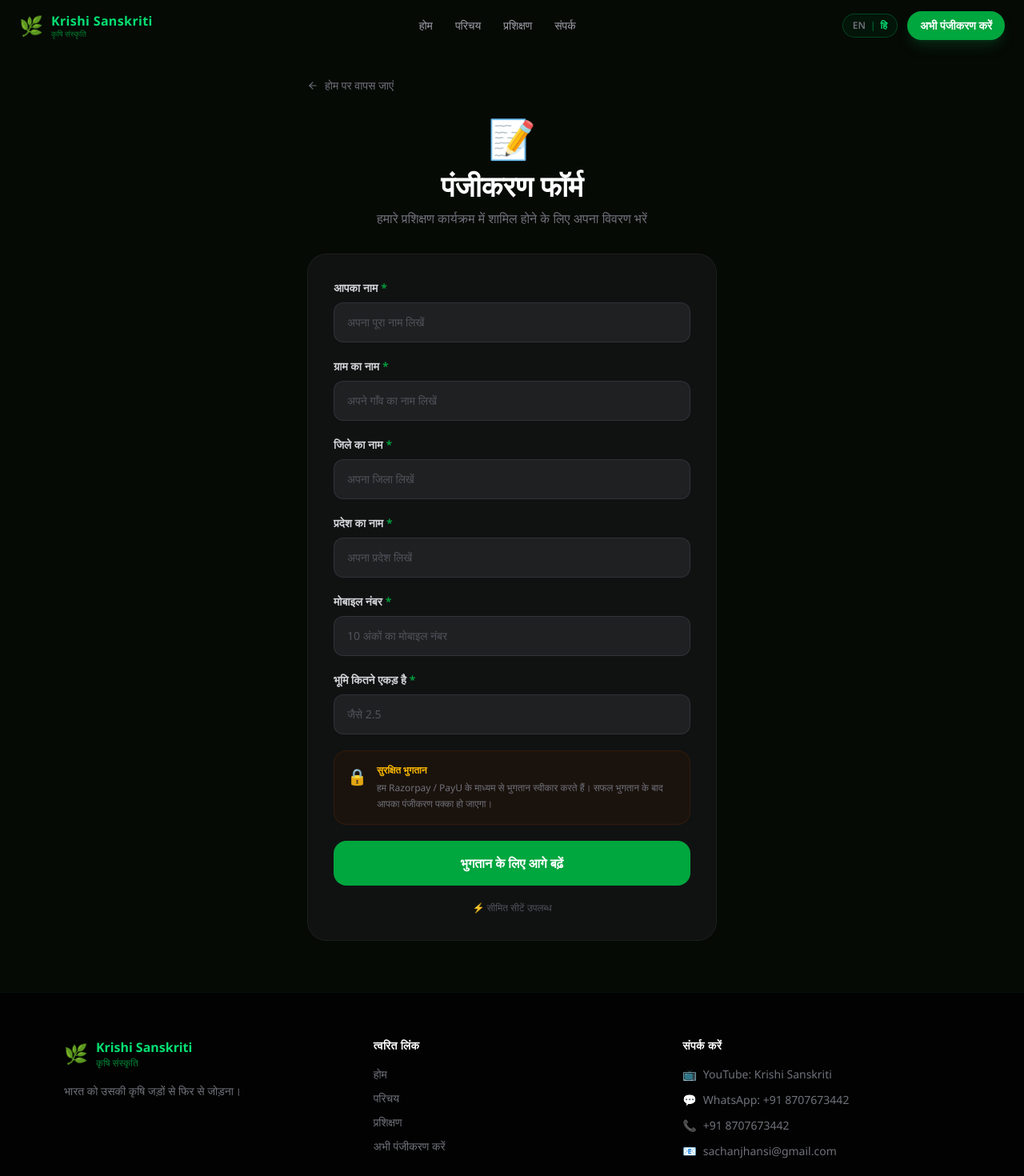
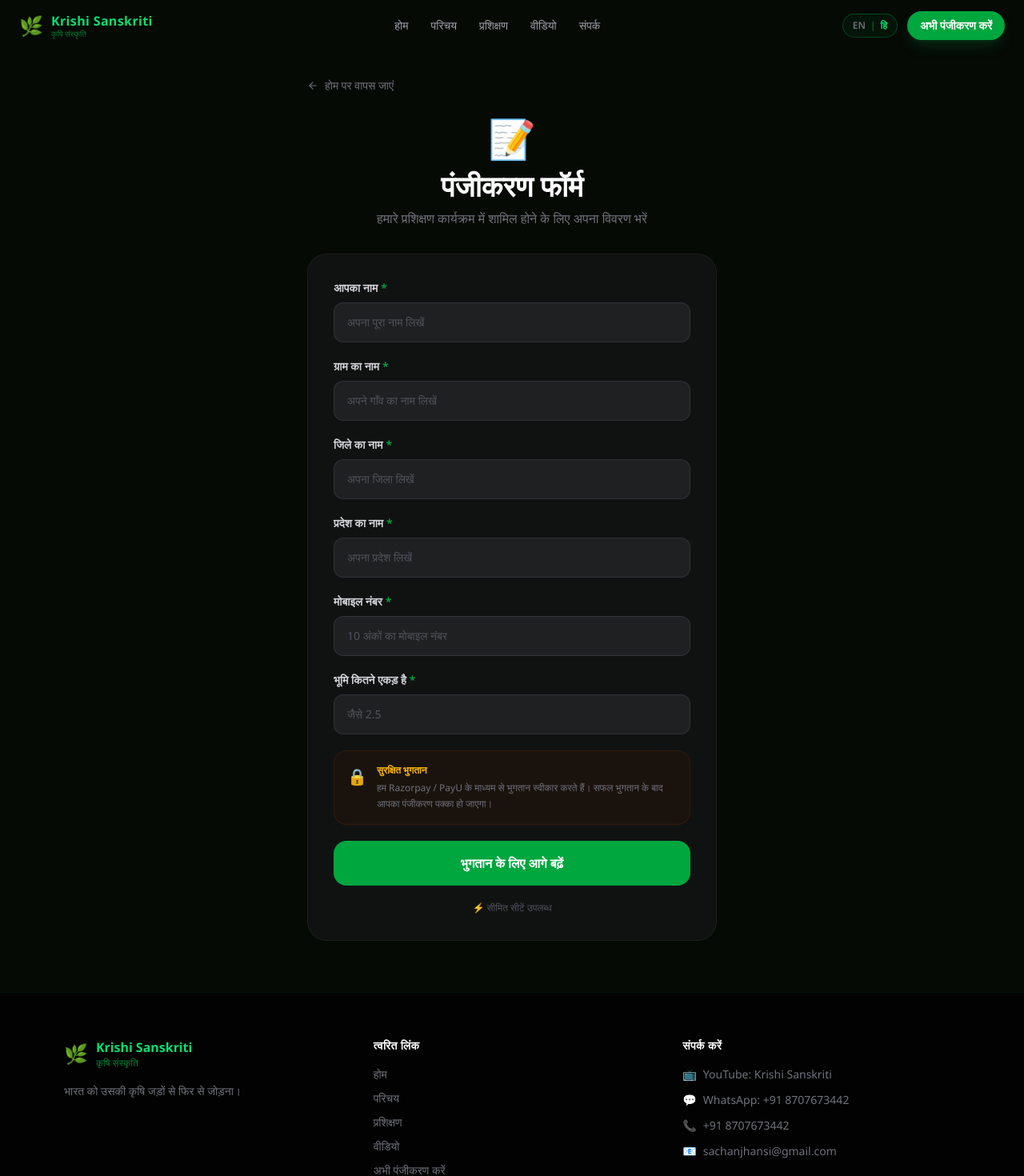
Before and after one commit to sachanakshat/krishisanskriti, a Next.js app: page /register in a window 1280 px wide. Shown: the top 1470 px of the page at 80% size. Built offline with nearby package versions, Linux system fonts and the light colour scheme.

Commit message:
Added video section

```diff
--- a/app/page.tsx
+++ b/app/page.tsx
@@ -3,6 +3,7 @@ import HeroSection from "@/components/HeroSection";
 import StatsSection from "@/components/StatsSection";
 import PillarsSection from "@/components/PillarsSection";
 import TrainingSection from "@/components/TrainingSection";
+import VideosSection from "@/components/VideosSection";
 import CtaSection from "@/components/CtaSection";
 import Footer from "@/components/Footer";
 
@@ -14,6 +15,7 @@ export default function Home() {
       <StatsSection />
       <PillarsSection />
       <TrainingSection />
+      <VideosSection />
       <CtaSection />
       <Footer />
     </main>
--- a/components/Footer.tsx
+++ b/components/Footer.tsx
@@ -39,6 +39,7 @@ export default function Footer() {
                 { href: "/", label: t.nav.home },
                 { href: "#about", label: t.nav.about },
                 { href: "#training", label: t.nav.training },
+                { href: "#videos", label: t.nav.videos },
                 { href: "/register", label: t.nav.register },
               ].map((link) => (
                 <Link
--- a/components/Navbar.tsx
+++ b/components/Navbar.tsx
@@ -20,6 +20,7 @@ export default function Navbar() {
     { href: "/", label: t.nav.home },
     { href: "#about", label: t.nav.about },
     { href: "#training", label: t.nav.training },
+    { href: "#videos", label: t.nav.videos },
     { href: "#contact", label: t.nav.contact },
   ];
 
--- a/package.json
+++ b/package.json
@@ -13,7 +13,8 @@
     "mongodb": "^5.6.0",
     "next": "16.1.6",
     "react": "19.2.3",
-    "react-dom": "19.2.3"
+    "react-dom": "19.2.3",
+    "react-markdown": "^10.1.0"
   },
   "devDependencies": {
     "@tailwindcss/postcss": "^4",
--- a/translations/index.ts
+++ b/translations/index.ts
@@ -6,6 +6,7 @@ export const translations = {
       home: "Home",
       about: "About",
       training: "Training",
+      videos: "Videos",
       contact: "Contact",
       register: "Register Now",
     },
@@ -115,6 +116,7 @@ export const translations = {
       home: "होम",
       about: "परिचय",
       training: "प्रशिक्षण",
+      videos: "वीडियो",
       contact: "संपर्क",
       register: "अभी पंजीकरण करें",
     },
```
Also changed, not shown: 1 other file (tests, documents, lock files or other folders).
